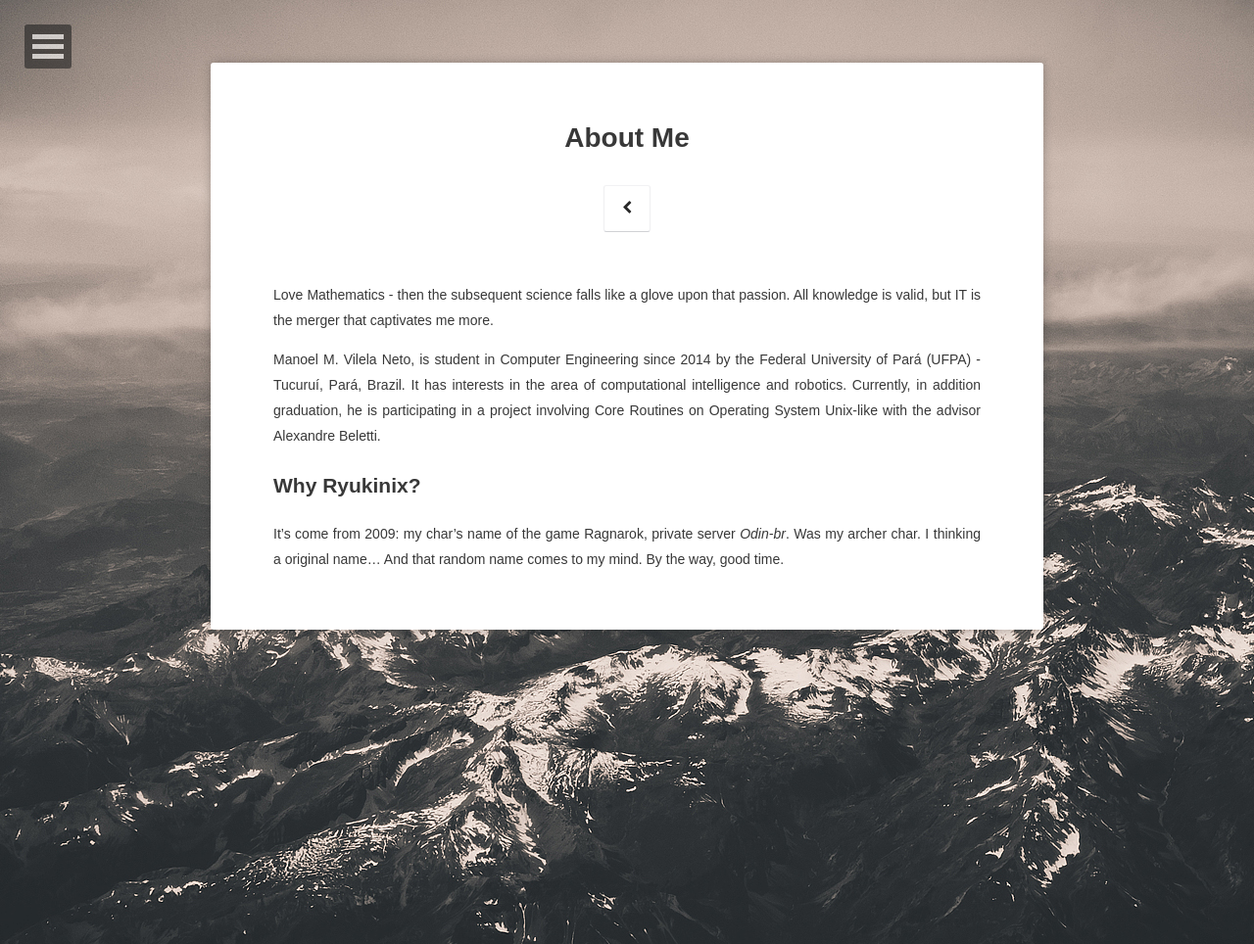
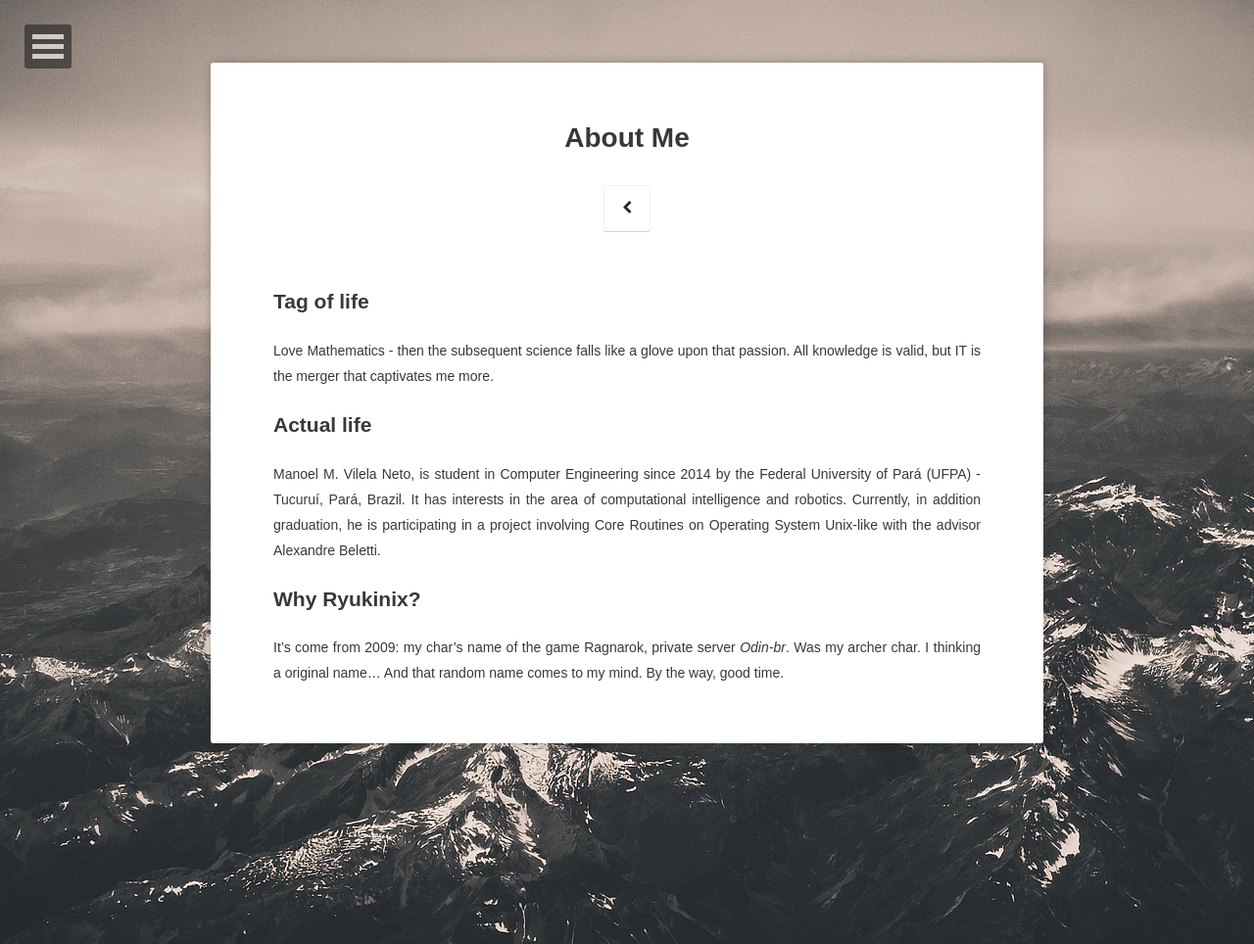
Before and after one commit to ryukinix/ryukinix.github.io, a Jekyll site: the page built from about/index.md, in a window 1280 px wide. Shown: the whole page at 98% size. Built offline with Jekyll 4.4.1, drawn with Linux system fonts in a browser that asks for light colours; some web fonts are replaced; comment, search, counter and statistics services are not loaded.

Commit message:
Updated about index.md page, some markdown format

```diff
--- a/about/index.md
+++ b/about/index.md
@@ -5,10 +5,12 @@ tags: [about, libeclipse, eclipse, bio]
 date: 2016-04-23
 ---
 
+## Tag of life
 Love Mathematics - then the subsequent science falls like a glove upon that passion. All knowledge is valid, but IT is the merger that captivates me more.
 
+## Actual life
+
 Manoel M. Vilela Neto, is student in Computer Engineering since 2014 by the Federal University of Pará (UFPA) - Tucuruí, Pará, Brazil. It has interests in the area of computational intelligence and robotics. Currently, in addition graduation, he is participating in a project involving Core Routines on Operating System Unix-like with the advisor Alexandre Beletti.
-
 
 ## Why Ryukinix?
 
```
